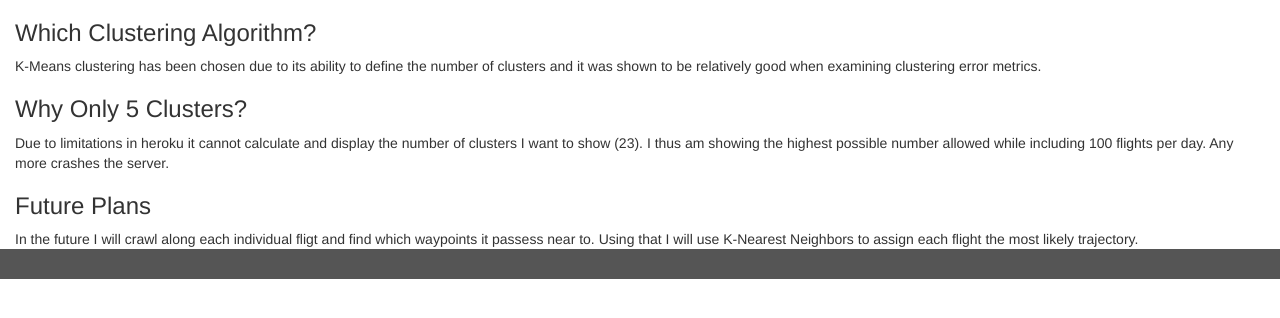
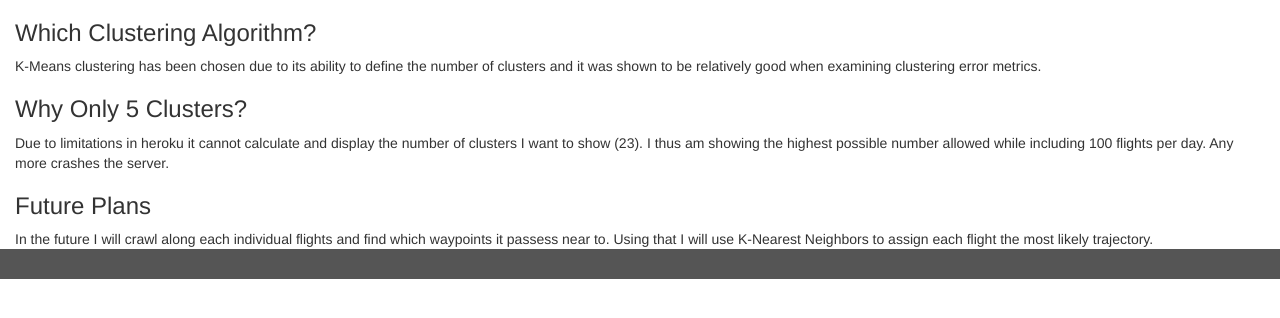
Before and after one commit to moorebryan/flight-tracker, a Flask app: page /about in a window 1280 px wide. Shown: the part 52-370 px from the top of the page. Run offline with Flask 2, Linux system fonts and the light colour scheme; some libraries are stand-ins or nearby versions.

Commit message:
Add files via upload

```diff
--- a/flask_app/templates/about.html
+++ b/flask_app/templates/about.html
@@ -84,7 +84,7 @@ and it was shown to be relatively good when examining clustering error metrics.<
 clusters I want to show (23). I thus am showing the highest possible number
 allowed while including 100 flights per day. Any more crashes the server.</p>
 <h3>Future Plans</h3>
-In the future I will crawl along each individual fligt and find which waypoints
+In the future I will crawl along each individual flights and find which waypoints
 it passess near to. Using that I will use K-Nearest Neighbors to assign each
 flight the most likely trajectory.
 </div>
```
